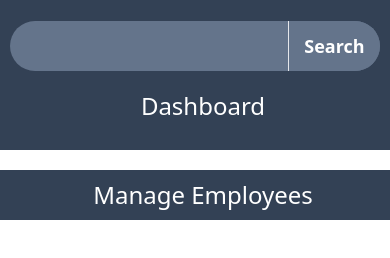
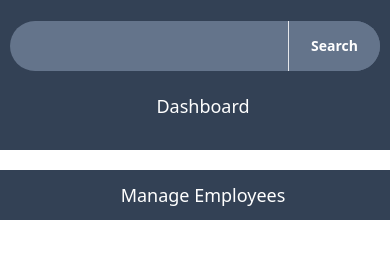
Before and after one commit to heismyke/javascript_dashboard, a website with bundled scripts: page index.html in a window 390 px wide. Built offline with nearby package versions, Linux system fonts and the light colour scheme.

Commit message:
javascript dashboard

```diff
--- a/index.html
+++ b/index.html
@@ -20,7 +20,7 @@
                 <div class="w-[100%] md:w-[90%] lg:w-[70%] h-[50px]   flex relative">
                     <input type="text" class="w-[100%] outline-none bg-slate-500 text-white h-full pl-3 text-[16px] rounded-full" >
                     <div  id="search" class="w-[25%] md:w-[25%] lg:w-[20%] h-[50px]  rounded-full rounded-l-none absolute right-0 flex justify-center items-center border border-y-0 border-r-0 cursor-pointer  bg-slate-500">
-                        <h1 class="text-lg font-bold text-white">Search</h1>
+                        <h1 class="text-sm  md:text-lg lg:text-lg font-bold text-white">Search</h1>
                     </div>
                 </div>
 
@@ -28,13 +28,13 @@
         </div>
         <div class="w-[95%]  h-[60px] mx-auto flex justify-center items-center md:justify-end md:items-end lg:justify-center lg:items-center">
             <div class="w-[10%] md:w-[15%] lg:w-[10%] h-[50px] md:h-[40px] lg:h-[50px] flex justify-center items-center md:justify-center md:items-center lg:justify-center lg:items-center ml-4 ">
-                <h1 class="text-2xl md:text-xl lg:text-2xl text-white">Dashboard</h1>
+                <h1 class="text-lg md:text-xl lg:text-2xl text-white">Dashboard</h1>
             </div>
         </div>
     </div>
     <div class="w-[100%] md:w-[90%] lg:w-[90%] h-[50px] bg-slate-700 mt-5 mx-auto">
         <div class="w-[100%] pl-4 md:pl-0 lg:pl-0 md:w-[100%] lg:w-[15%] h-full flex  md:justify-center lg:justify-center justify-center items-center ">
-            <h1 class="text-2xl text-white  ">Manage Employees</h1>
+            <h1 class="text-lg md:text-2xl lg:text-2xl text-white  ">Manage Employees</h1>
         </div>
     </div>
  </main>
```
Also changed, not shown: dist/output.css.
